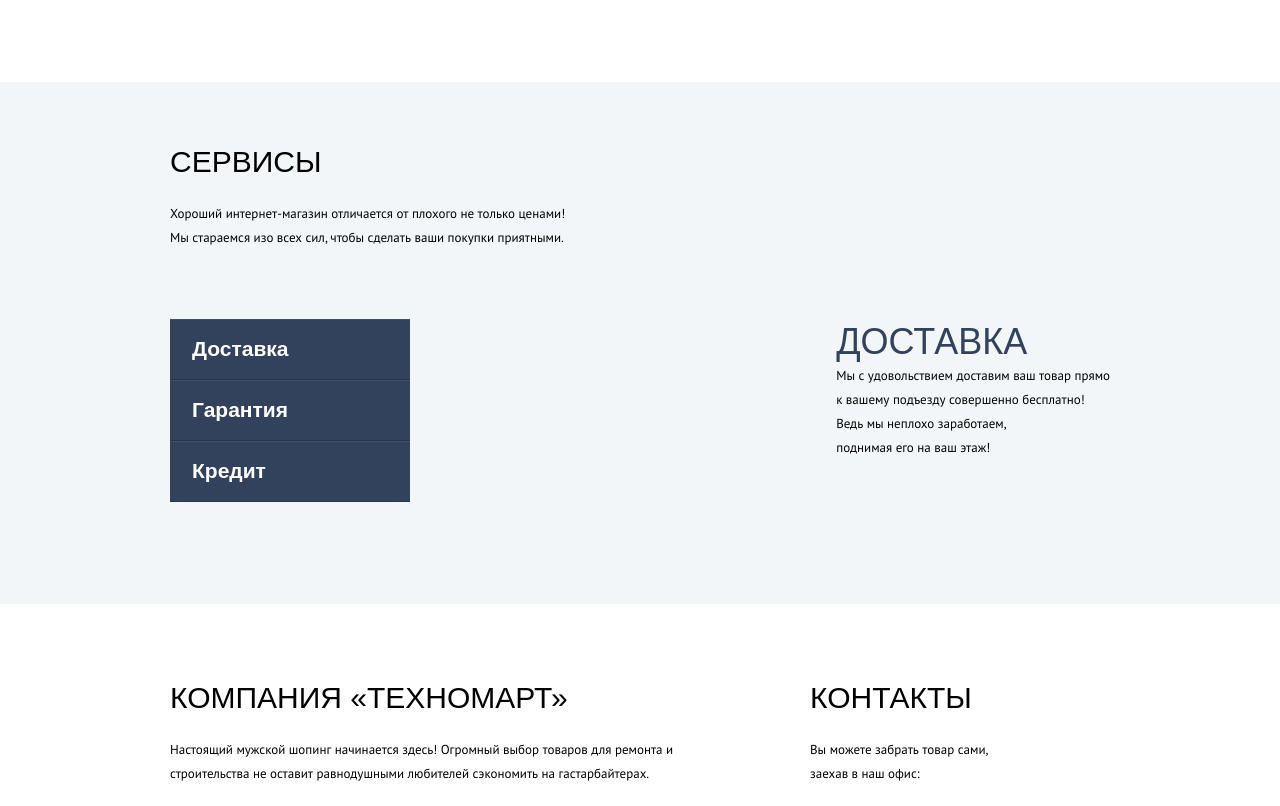
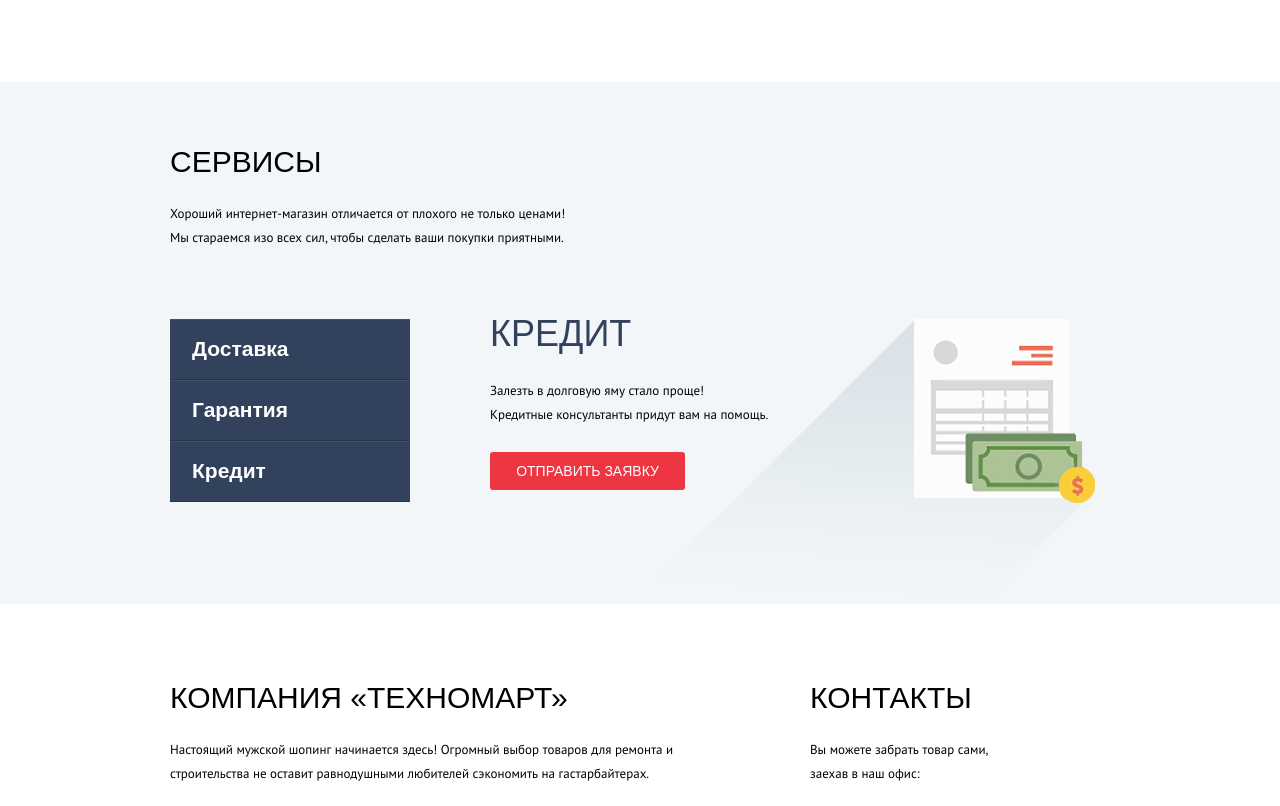
Before and after one commit to dmDen/technomart, a plain HTML site: page technomart/index.html in a window 1280 px wide. Shown: the part 1837-2643 px from the top of the page. Drawn offline with Linux system fonts and the light colour scheme; a web font is replaced by a local one.

Commit message:
Работа над Доставка Гарантия Кредит

```diff
--- a/technomart/css/style.less
+++ b/technomart/css/style.less
@@ -948,7 +948,6 @@
 ////////*/
 .services{
 	background: #f2f6f8;
-	padding-bottom: 102px;
 	margin-bottom: 76px;
 }
 .services-top-level{
@@ -971,7 +970,10 @@
 .services-bottom-level{
 	.services-info{
 		display: none;
-		float: right;
+		float: left;
+		padding-left: 80px;
+		width: 620px;
+		min-height: 285px;
 	}
 	.active{
 		display: block;
@@ -979,6 +981,7 @@
 }
 .tabs{
 	float: left;
+	width: 240px;
 	ul{
 		list-style: none;
 		padding: 0;
@@ -1004,14 +1007,28 @@
 }
 .services-info-title{
 	font-size: 36px;
-	line-height: 45px;
+	line-height: 30px;
 	color: #32425c;
 	text-transform: uppercase;
+	margin-bottom: 30px;
 }
 .services-info-text{
 	font-family: "PT Sans", "Arial", sans-serif;
 	font-size: 13px;
 	line-height: 24px;
+}
+.delivery{
+	background: url("../img/delivery-bg.png") no-repeat 231px 24px;
+}
+.guarantee{
+	background: url("../img/guarantee-bg.png") no-repeat 316px 0;
+}
+.credit{
+	background: url("../img/credit-bg.png") no-repeat 220px 0;
+	.btn{
+		width: 195px;
+		margin-top: 25px;
+	}
 }
 /*О компании и карта
 //////////////////*/
--- a/technomart/index.html
+++ b/technomart/index.html
@@ -203,7 +203,7 @@
 				</ul>
 			</div>
 
-			<div class="services-info delivery active">
+			<div class="services-info delivery">
 				<p class="services-info-title">Доставка</p>
 				<p class="services-info-text">
 					Мы с удовольствием доставим ваш товар прямо
@@ -224,14 +224,14 @@
 				</p>
 			</div>
 
-			<div class="services-info credit">
+			<div class="services-info credit active">
 				<p class="services-info-title">Кредит</p>
 				<p class="services-info-text">
 					Залезть в долговую яму стало проще!
 					<br> Кредитные консультанты придут вам на помощь.
 					<br>
 				</p>
-				<a class="section-title-btn" href="#">Отправить заявку</a>
+				<a class="btn" href="#">Отправить заявку</a>
 			</div>
 		</div>
 	</div>
```
Also changed, not shown: technomart/css/style.css, technomart/img/credit-bg.png (added), technomart/img/delivery-bg.png (added), technomart/img/guarantee-bg.png (added), 1 other file.
